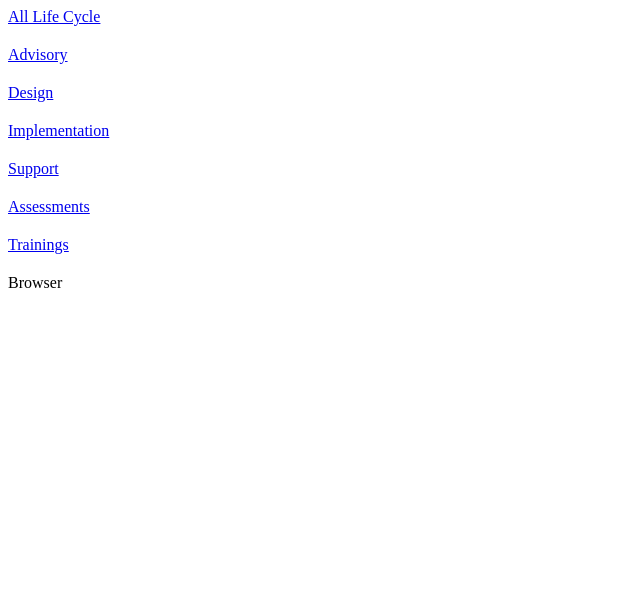
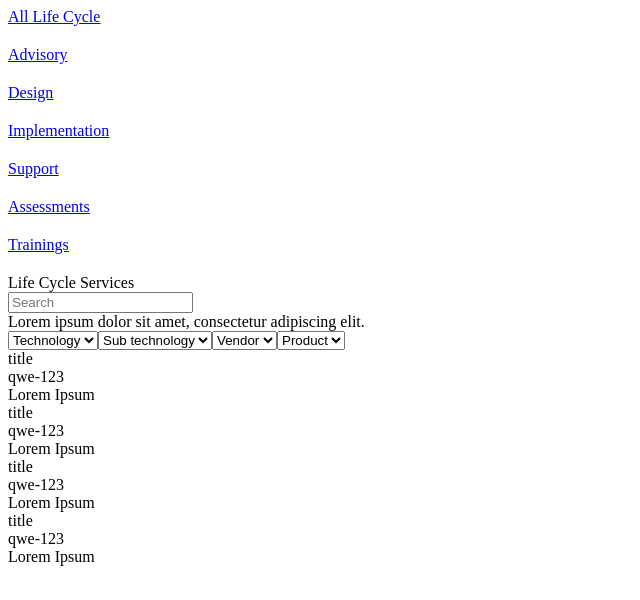
Before and after one commit to blitspace/better-health-test, a React (Create React App) app in the folder src/Frontend/: page / in a window 1280 px wide. Shown: the top 600 px of the page, without its empty margins (0-640 px from the left). Built offline with nearby package versions, Linux system fonts and the light colour scheme; the HTML template or start-up script is replaced by a standard one.

Commit message:
[feature/ui] Add more components
  - Add List

  - Add Search

  - Add Filters

```diff
--- a/src/Frontend/src/App.js
+++ b/src/Frontend/src/App.js
@@ -1,6 +1,7 @@
 import React from 'react';
 import CatNav from './CatNav';
 import Browser from './Browser';
+
 
 const App = () => {
     return (
@@ -12,7 +13,10 @@ const App = () => {
                         <CatNav activeIndx={0} />
                     </div>
                     <div className="flex-grow">
-                    <Browser />
+                        <Browser
+                            title="Life Cycle Services"
+                            description="Lorem ipsum dolor sit amet, consectetur adipiscing elit."
+                        />
                     </div>
                 </div>
             </div>
--- a/src/Frontend/src/Browser.js
+++ b/src/Frontend/src/Browser.js
@@ -1,10 +1,29 @@
 import React from "react";
+import Filters from "./Filters";
+import List from "./List";
+import Search from "./Search";
 
 
-const Browser = () => {
+const Browser = ({ title, description }) => {
     return (
         <div>
-            <div className="text-white">Browser</div>
+            <div className="mb-8">
+                <div className="flex flex-row items-center mb-4">
+                    <div className="basis-2/3">
+                        <div className="h1 font-bold">{title}</div>
+                    </div>
+                    <div className="basis-1/3">
+                        <Search />
+                    </div>
+                </div>
+                <div>{description}</div>
+            </div>
+            <div className="mb-8">
+                <Filters />
+            </div>
+            <div>
+                <List />
+            </div>
         </div>
     );
 };
--- /dev/null
+++ b/src/Frontend/src/Filters.js
@@ -0,0 +1,36 @@
+import React from "react";
+
+
+const dropItems = [
+    'Item 1',
+    'Item 2',
+    'Item 3',
+    'Item 4',
+    'Item 5',
+];
+
+const FilterX = ({ name, prompt }) => {
+    return (
+        <select name={name} id={name} className="dropdown px-4 py-2">
+            <option value="">{ prompt }</option>
+            { dropItems.map((item, idx) => {
+                return (
+                    <option key={idx} value={item}>{ item }</option>
+                );
+            })}
+        </select>
+    );
+};
+
+const Filters = () => {
+    return (
+        <div className="flex flex-row gap-4">
+            <FilterX name="tech" prompt="Technology" />
+            <FilterX name="sub-tech" prompt="Sub technology" />
+            <FilterX name="vendor" prompt="Vendor" />
+            <FilterX name="product" prompt="Product" />
+        </div>
+    );
+};
+
+export default Filters;
--- /dev/null
+++ b/src/Frontend/src/List.js
@@ -0,0 +1,16 @@
+import React from "react";
+import ListItem from "./ListItem";
+
+
+const List = () => {
+    return (
+        <div>
+            <ListItem title="title" description="Lorem Ipsum" sku="qwe-123" />
+            <ListItem title="title" description="Lorem Ipsum" sku="qwe-123" />
+            <ListItem title="title" description="Lorem Ipsum" sku="qwe-123" />
+            <ListItem title="title" description="Lorem Ipsum" sku="qwe-123" />
+        </div>
+    );
+};
+
+export default List;
--- /dev/null
+++ b/src/Frontend/src/ListItem.js
@@ -0,0 +1,17 @@
+import React from "react";
+import List from "./List";
+
+
+const ListItem = ({ title, description, sku}) => {
+    return (<div className="p-4 border border-solid rounded-md mb-4">
+        <div className="flex flex-row justify-between">
+            <div className="font-bold">{title}</div>
+            <div className="uppercase text-sm">{sku}</div>
+        </div>
+        <div>
+            {description}
+        </div>
+    </div>);
+};
+
+export default ListItem;
--- /dev/null
+++ b/src/Frontend/src/Search.js
@@ -0,0 +1,10 @@
+import React from "react";
+
+
+const Search = () => {
+    return (
+        <input type="text" placeholder="Search" className="px-4 py-2 w-full" />
+    );
+};
+
+export default Search;
```
Lines whose indentation alone changed are shown as unchanged.
